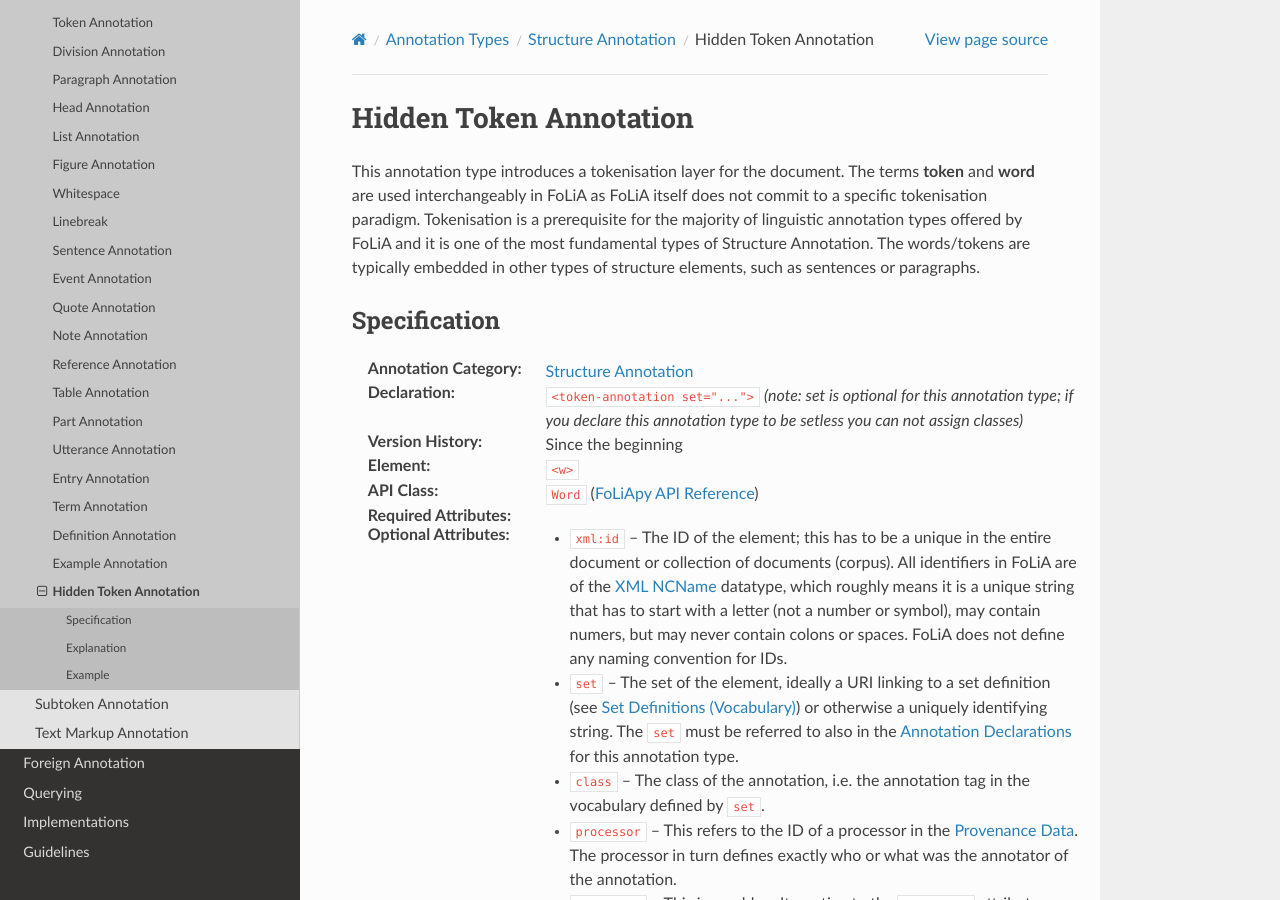
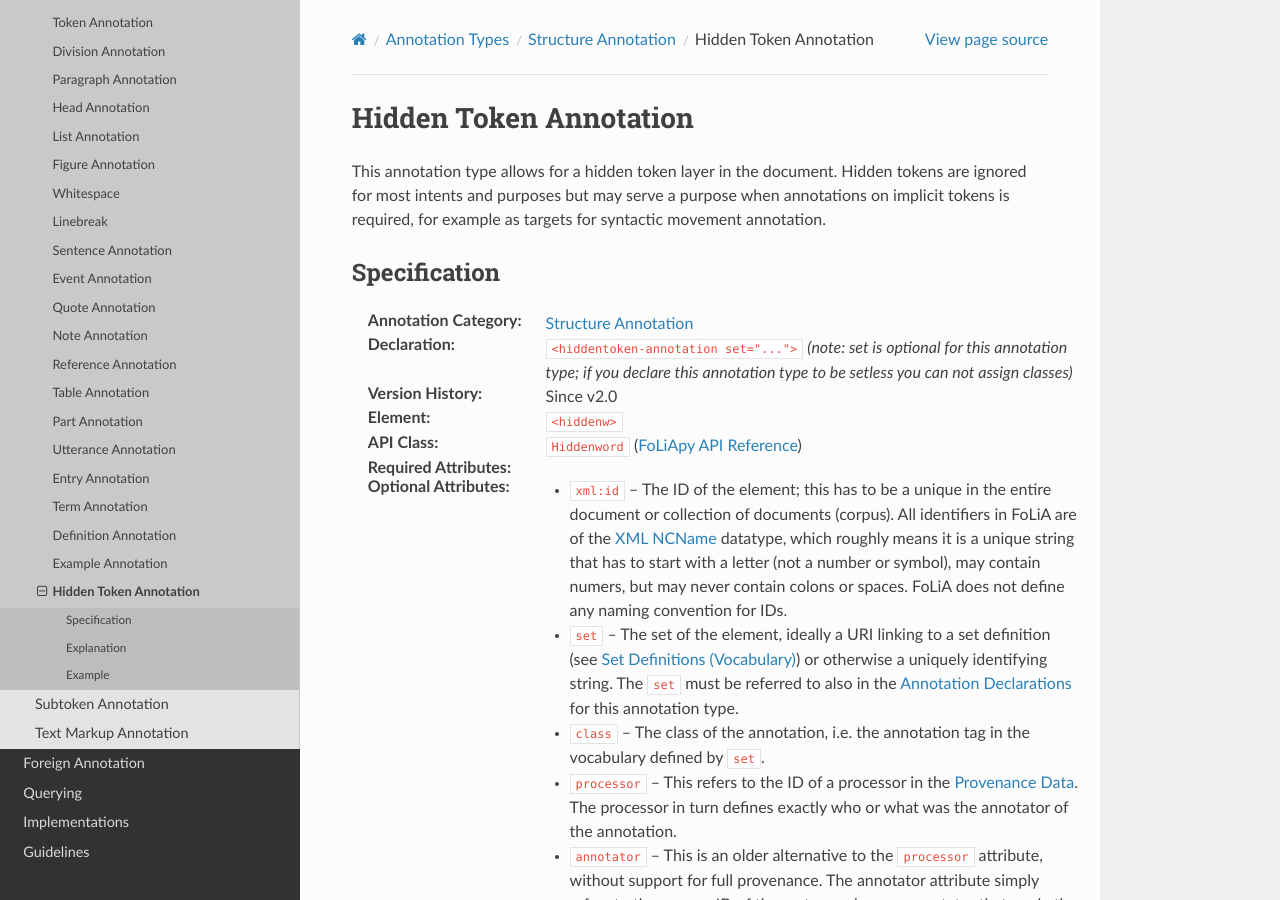
Before and after one commit to proycon/folia, a Sphinx documentation site: the page built from docs/source/hiddentoken_annotation.rst, in a window 1280 px wide and 900 px high. Built offline with Sphinx 7.4.7 and the Read the Docs theme 2.0.0, drawn with Linux system fonts in a browser that asks for light colours.

Commit message:
regenerated documentation (#138)

```diff
--- a/docs/source/hiddentoken_annotation.rst
+++ b/docs/source/hiddentoken_annotation.rst
@@ -5,18 +5,18 @@
 Hidden Token Annotation
 ==================================================================
 
-.. foliaspec:annotationtype_description(token)
-This annotation type introduces a tokenisation layer for the document. The terms **token** and **word** are used interchangeably in FoLiA as FoLiA itself does not commit to a specific tokenisation paradigm. Tokenisation is a prerequisite for the majority of linguistic annotation types offered by FoLiA and it is one of the most fundamental types of Structure Annotation. The words/tokens are typically embedded in other types of structure elements, such as sentences or paragraphs.
+.. foliaspec:annotationtype_description(hiddentoken)
+This annotation type allows for a hidden token layer in the document. Hidden tokens are ignored for most intents and purposes but may serve a purpose when annotations on implicit tokens is required, for example as targets for syntactic movement annotation.
 
 Specification
 ---------------
 
-.. foliaspec:specification(token)
+.. foliaspec:specification(hiddentoken)
 :Annotation Category: :ref:`structure_annotation_category`
-:Declaration: ``<token-annotation set="...">`` *(note: set is optional for this annotation type; if you declare this annotation type to be setless you can not assign classes)*
-:Version History: Since the beginning
-:**Element**: ``<w>``
-:API Class: ``Word`` (`FoLiApy API Reference <https://foliapy.readthedocs.io/en/latest/_autosummary/folia.main.Word.html>`_)
+:Declaration: ``<hiddentoken-annotation set="...">`` *(note: set is optional for this annotation type; if you declare this annotation type to be setless you can not assign classes)*
+:Version History: Since v2.0
+:**Element**: ``<hiddenw>``
+:API Class: ``Hiddenword`` (`FoLiApy API Reference <https://foliapy.readthedocs.io/en/latest/_autosummary/folia.main.Hiddenword.html>`_)
 :Required Attributes:
 :Optional Attributes: * ``xml:id`` -- The ID of the element; this has to be a unique in the entire document or collection of documents (corpus). All identifiers in FoLiA are of the `XML NCName <https://www.w3.org/TR/1999/WD-xmlschema-2-19990924/#NCName>`_ datatype, which roughly means it is a unique string that has to start with a letter (not a number or symbol), may contain numers, but may never contain colons or spaces. FoLiA does not define any naming convention for IDs.
                       * ``set`` -- The set of the element, ideally a URI linking to a set definition (see :ref:`set_definitions`) or otherwise a uniquely identifying string. The ``set`` must be referred to also in the :ref:`annotation_declarations` for this annotation type.
```
